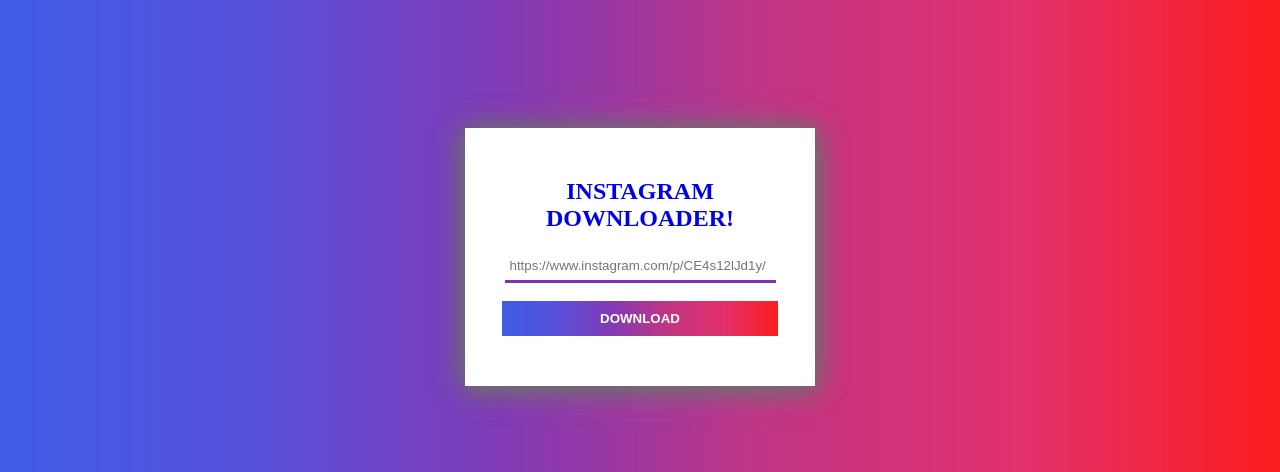
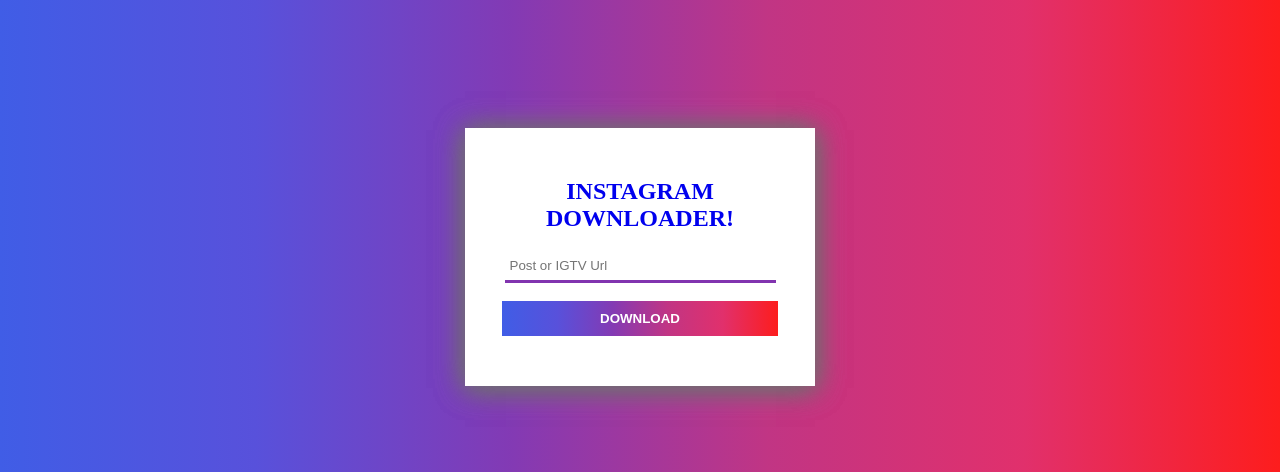
Before and after one commit to alsayeedar/php-instagram-photo-video-downloader, a PHP site: page / in a window 1280 px wide. Shown: the top 472 px of the page. Run offline with PHP 8.4, Linux system fonts and the light colour scheme; some libraries are stand-ins or nearby versions.

Commit message:
Update index.php

```diff
--- a/index.php
+++ b/index.php
@@ -381,7 +381,7 @@ if(isset($_POST['submit'])){
 			}
 			if(!isset($_SESSION['alert'])){
 			?>
-			<input type="text" name="link" placeholder="https://www.instagram.com/p/CE4s12lJd1y/" autocomplete="off">
+			<input type="text" name="link" placeholder="Post or IGTV Url" autocomplete="off">
 			<br><br>
 			<input type="submit" name="submit" value="DOWNLOAD" class="button">
 			<?php
```
